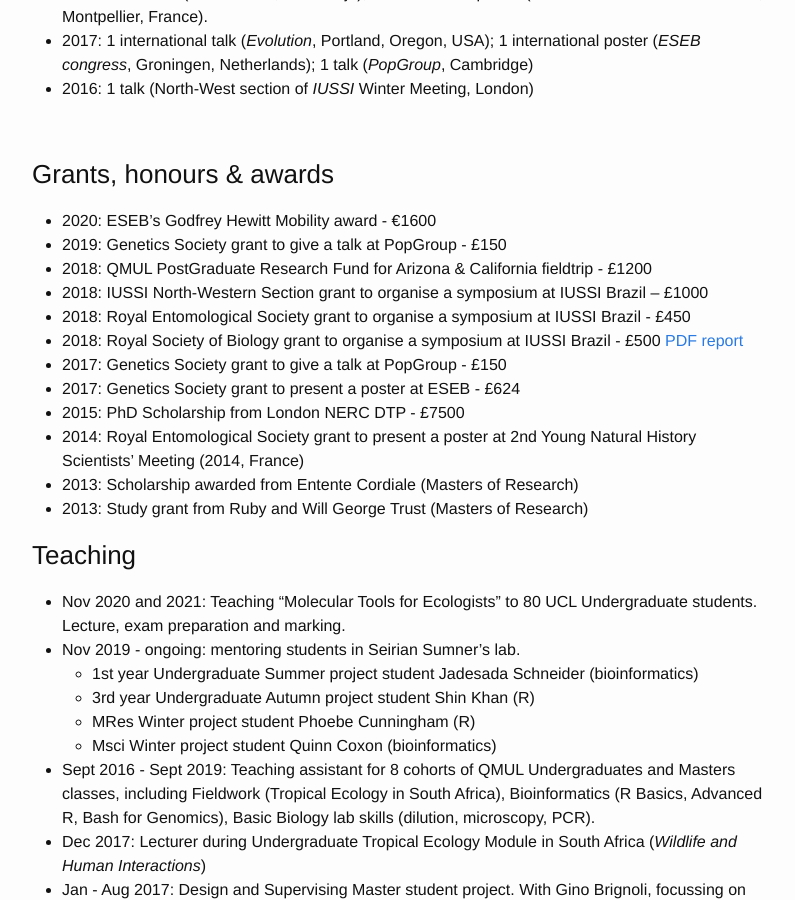
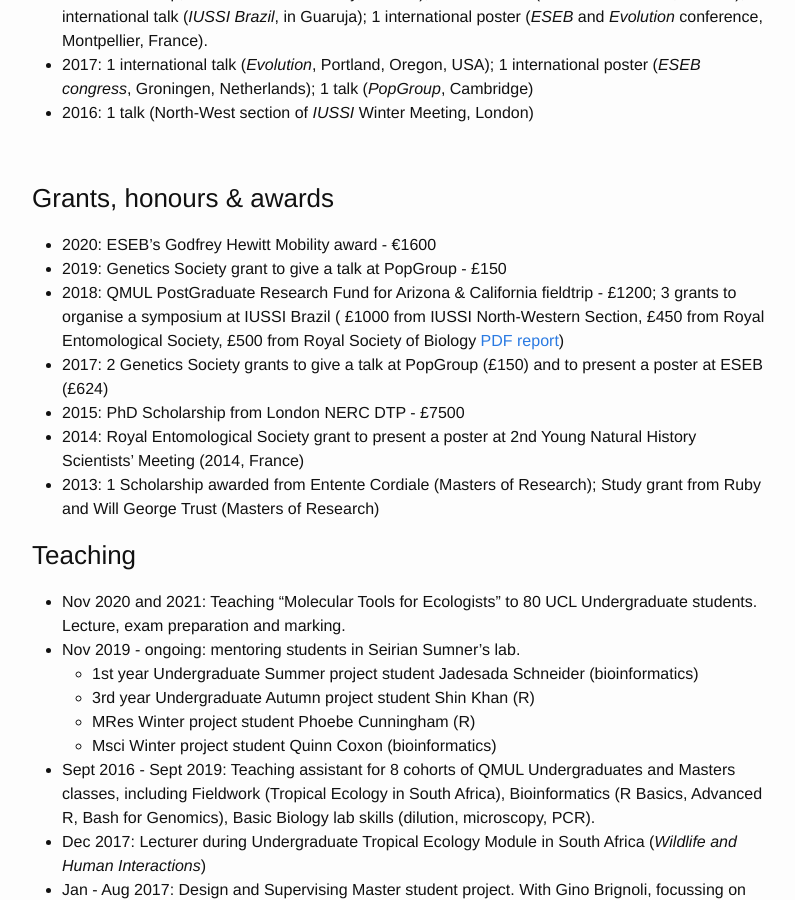
Before and after one commit to EmelineFavreau/EmelineFavreau.github.io, a Jekyll site: the page built from cv.md, in a window 1280 px wide and 900 px high, scrolled down 1467 px. Shown: the whole window, without its empty margins (238-1033 px from the left). Built offline with Jekyll 4.4.1, drawn with Linux system fonts in a browser that asks for light colours; some of the changed text lies outside the part shown.

Commit message:
formating cv section

```diff
--- a/cv.md
+++ b/cv.md
@@ -45,16 +45,11 @@
 ### Grants, honours & awards
 - 2020: ESEB's Godfrey Hewitt Mobility award - €1600
 - 2019: Genetics Society grant to give a talk at PopGroup - £150
-- 2018: QMUL PostGraduate Research Fund for Arizona &  California fieldtrip - £1200
-- 2018: IUSSI North-Western Section grant to organise a symposium at IUSSI Brazil – £1000
-- 2018: Royal Entomological Society grant to organise a symposium at IUSSI Brazil - £450
-- 2018: Royal Society of Biology grant to organise a symposium at IUSSI Brazil - £500 [PDF report](https://www.rsb.org.uk/images/pdf/Travel_Grant_report_2018_Favreau_Emeline.pdf)
-- 2017: Genetics Society grant to give a talk at PopGroup - £150
-- 2017: Genetics Society grant to present a poster at ESEB - £624
+- 2018: QMUL PostGraduate Research Fund for Arizona &  California fieldtrip - £1200; 3 grants to organise a symposium at IUSSI Brazil ( £1000 from IUSSI North-Western Section, £450 from Royal Entomological Society, £500 from Royal Society of Biology [PDF report](https://www.rsb.org.uk/images/pdf/Travel_Grant_report_2018_Favreau_Emeline.pdf))
+- 2017: 2 Genetics Society grants to give a talk at PopGroup (£150) and to present a poster at ESEB (£624)
 - 2015: PhD Scholarship from London NERC DTP - £7500
 - 2014: Royal Entomological Society grant to present a poster at 2nd Young Natural History Scientists’ Meeting (2014, France)
-- 2013: Scholarship awarded from Entente Cordiale (Masters of Research)
-- 2013: Study grant from Ruby and Will George Trust (Masters of Research)
+- 2013: 1 Scholarship awarded from Entente Cordiale (Masters of Research); Study grant from Ruby and Will George Trust (Masters of Research)
 
 
 ### Teaching
```
Also changed, not shown: other parts of cv.md (+3 -3 lines).
